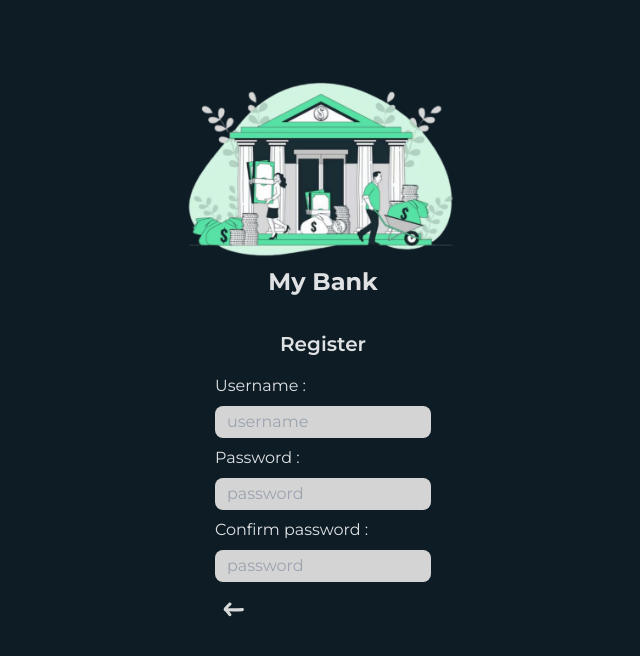
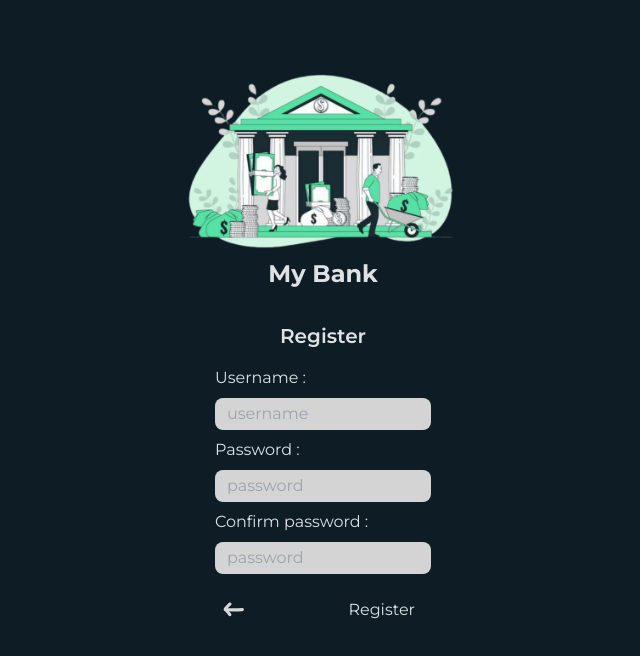
Before and after one commit to RJPinoy/MyBank_project, a React (Vite) app in the folder MyBank_frontend/: page / in a window 1280 px wide. Both pictures are taken after a click on the button "Register". Shown: the top 656 px of the page, without its empty margins (317-957 px from the left). Built offline with nearby package versions, Linux system fonts and the light colour scheme.

Commit message:
Updated login page : added back logo

```diff
--- a/MyBank_frontend/src/components/atoms/BackLogo.jsx
+++ b/MyBank_frontend/src/components/atoms/BackLogo.jsx
@@ -14,8 +14,8 @@ const BackLogo = ({ handleClick }) => {
     return (
         <div className='w-10 aspect-square cursor-pointer' onClick={handleClick} onMouseEnter={handleMouseEnter} onMouseLeave={handleonMouseLeave} >
             <svg fill={fill} viewBox="0 0 32 32" data-name="Layer 2" id="Layer_2" xmlns="http://www.w3.org/2000/svg">
-                <g id="SVGRepo_bgCarrier" stroke-width="0"></g>
-                <g id="SVGRepo_tracerCarrier" stroke-linecap="round" stroke-linejoin="round"></g>
+                <g id="SVGRepo_bgCarrier" strokeWidth="0"></g>
+                <g id="SVGRepo_tracerCarrier" strokeLinecap="round" strokeLinejoin="round"></g>
                 <g id="SVGRepo_iconCarrier">
                     <title></title>
                     <path d="M11.17,10.23a33.37,33.37,0,0,0-3.05,3.13c-.51.62-1.28,1.3-1.21,2.17s.81,1.24,1.35,1.76a16.3,16.3,0,0,1,2.57,3.17c.86,1.36,3,.11,2.16-1.26a21.06,21.06,0,0,0-1.82-2.48A16.16,16.16,0,0,0,10,15.52c-.22-.21-.86-1.14-.68-.49l-.13,1a17.85,17.85,0,0,1,3.72-4c1.19-1.08-.58-2.85-1.77-1.76Z"></path>
--- a/MyBank_frontend/src/components/templates/LogsTemplate.jsx
+++ b/MyBank_frontend/src/components/templates/LogsTemplate.jsx
@@ -17,6 +17,11 @@ const LogsTemplate = () => {
         setTitle('Sign in');
     }
 
+    const handleLog = () => {
+        console.log('Logging in...');
+    }
+
+    // TODO : ADD FORGOT PASSWORD SYSTEM
     const handleForgot = () => {
         console.log("Forgot my password ?");
     }
@@ -32,15 +37,22 @@ const LogsTemplate = () => {
                     < LoginForm title={title} />
 
                     { title === "Sign in" ?
-                        <div className="flex justify-between">
-                            <Button label="Register" handleClick={() => handleRegister()} />
-                            <Button label="Forgot my password ?" handleClick={() => handleForgot()} />
-                        </div>
+                        <>
+                            <div className="flex justify-between w-full">
+                                <Button label="Register" handleClick={() => handleRegister()} />
+                                <Button label="Forgot my password ?" handleClick={() => handleForgot()} />
+                            </div>
+                            <div className='flex justify-center'>
+                                <button className='m-2 p-2' onClick={() => handleLog()}>{title}</button>
+                            </div>
+                        </>
                         :
-                        <div className="flex justify-between">
+                        <div className="flex justify-between items-center w-full">
                             <BackLogo handleClick={() => handleBack()} />
+                            <button className='m-2 p-2' onClick={() => handleLog()}>{title}</button>
                         </div>
                     }
+
                 </div>
             </div>
         </>
```
